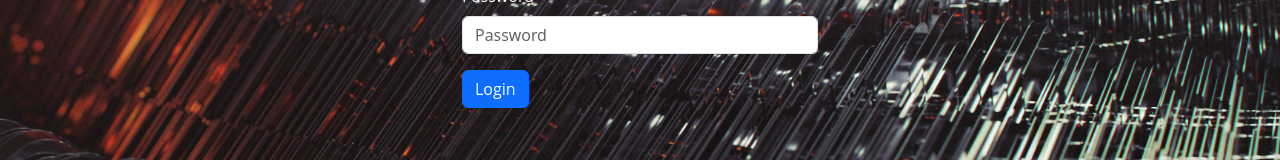
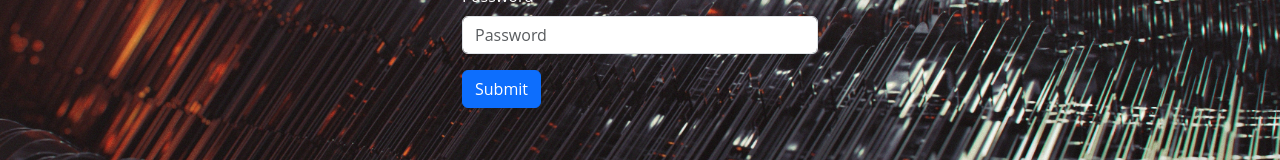
Before and after one commit to theamik69/reactjs_eduwork, a React (Vite) app: page / in a window 1280 px wide. Shown: the part 302-462 px from the top of the page. Built offline with nearby package versions, Linux system fonts and the light colour scheme.

Commit message:
update file formulir/index.jsx

```diff
--- a/src/Tugas/Formulir/index.jsx
+++ b/src/Tugas/Formulir/index.jsx
@@ -42,7 +42,7 @@ export default class FormAndValidation extends React.Component {
     const isValid = this.handleValidation();
 
     if (isValid) {
-      alert("Login success!!");
+      alert("It has been successfully submitted");
       this.setState({ email: "", password: "" });
     }
   };
@@ -73,7 +73,7 @@ export default class FormAndValidation extends React.Component {
                   </small>
                 </div>
                 <button type="submit" className="btn btn-primary">
-                  Login
+                  Submit
                 </button>
               </form>
             </div>
```
